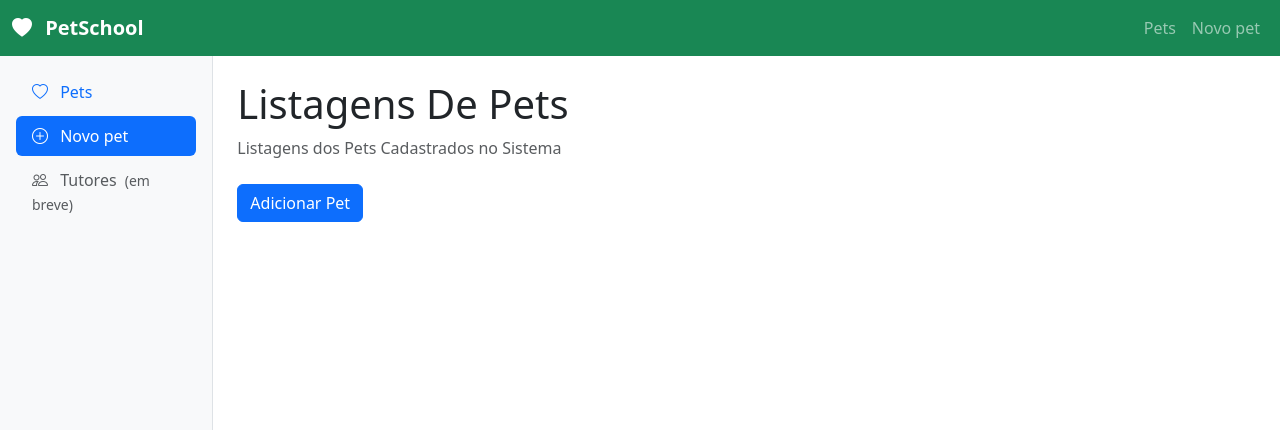
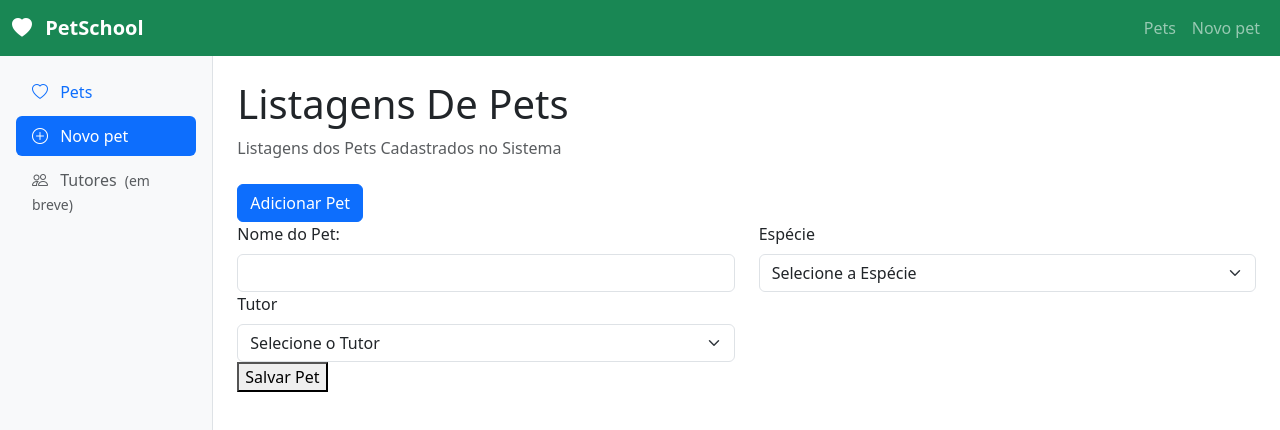
Before and after one commit to kellermannclara/hotel-bom-pra-cachorro, a Vue app: page /pets/novo in a window 1280 px wide. Shown: the top 430 px of the page. Built offline with nearby package versions, Linux system fonts and the light colour scheme; data requests are answered from the project's data file.

Commit message:
aco que to entendie

```diff
--- a/db.json
+++ b/db.json
@@ -1,11 +1,35 @@
-
 {
   "tutores": [
-    { "id": "1", "nome": "Ana", "telefone": "47999990000" },
-    { "id": "2", "nome": "Carlos", "telefone": "47988880000" }
+    {
+      "id": "1",
+      "nome": "Ana",
+      "telefone": "47999990000"
+    },
+    {
+      "id": "2",
+      "nome": "Carlos",
+      "telefone": "47988880000"
+    }
   ],
   "pets": [
-    { "id": "1", "nome": "Safira", "especie": "Cachorro", "tutorId": "1" },
-    { "id": "2", "nome": "Nino", "especie": "Gato", "tutorId": "1" }
-  ]
+    {
+      "id": "1",
+      "nome": "Safira",
+      "especie": "Cachorro",
+      "tutorId": "1"
+    },
+    {
+      "id": "2",
+      "nome": "Nino",
+      "especie": "Gato",
+      "tutorId": "1"
+    },
+    {
+      "nome": "aaaaaaaaaaaaaaaaaaaa",
+      "especie": "",
+      "tutorId": "",
+      "id": "oW-tjp16d9I"
+    }
+  ],
+  "$schema": "./node_modules/json-server/schema.json"
 }
--- a/src/router/index.js
+++ b/src/router/index.js
@@ -3,6 +3,11 @@ import { createRouter, createWebHistory } from 'vue-router';
 const router = createRouter({
   history: createWebHistory(import.meta.env.BASE_URL),
   routes: [
+    {
+      path: '/',
+      redirect: '/pets',
+    },
+
     {
       path: '/pets',
       name: 'pets',
--- a/src/views/AddPetView.vue
+++ b/src/views/AddPetView.vue
@@ -1,4 +1,44 @@
 <script setup>
+import { onMounted, ref } from 'vue';
+import { RouterLink, useRouter } from 'vue-router';
+
+//chamando meu rounter
+const router = useRouter()
+//chamando minha api
+const API_URL = 'http://localhost:3000'
+//tutores que vao ser cadrastados
+const tutores = ref([])
+//pbjeto pra salvar novo pet //// nome, especie e tutorId <= tem que ser os niomes iguais o que ta no banco de dados
+const novoPet = ref({
+    nome:'',
+    especie:'',
+    tutorId:'',
+})
+//buscar todos os tutores salvos na aplicação
+async function carregarTutores() {
+    const resposta = await fetch(`${API_URL}/tutores`)
+
+    //convertendo dados da api de JSON para js
+    tutores.value = await resposta.json()
+    console.table(tutores.value)
+}
+
+//salvar um novo pet no sistema
+async function salvarPet() {
+    await fetch(`${API_URL}/pets`, {
+        method: 'POST',
+        headers: {
+            'Content-Type': 'application/json',
+        },
+        body: JSON.stringify(novoPet.value)
+        //JSON.stringify para converter de js pra json
+    })
+
+    //redireciona para listagem de pets
+    router.push('/pets')
+}
+
+onMounted(carregarTutores)
 </script>
 
 
@@ -17,4 +57,47 @@
         Adicionar Pet
     </RouterLink>
 
+    <form class="row"
+    @submit.prevent="salvarPet">
+
+    <!-- nome do pet -->
+    <div class="col-md-6">
+        <label for="" class="form-label">
+            Nome do Pet:
+        </label>
+        <input class="form-control" type="text" id="nome" v-model="novoPet.nome" required/>
+    </div>
+
+    <!-- especie do troço -->
+    <div class="col-md-6">
+        <label class="form-label" for="especie">
+            Espécie
+        </label>
+        <select name="especie" id="especie" class="form-select" required v-model="novoPet.especie">
+            <option value="" disabled >Selecione a Espécie</option>
+            <option value="Cachorro">Cachorro</option>
+            <option value="Gato">Gato</option>
+            <option value="Tartaruga">Tartaruga</option>
+            <option value="Coelho">Coelho</option>
+        </select>
+    </div>
+
+    <div class="col-md-6">
+        <label for="tutor" class="form-label">Tutor</label>
+        <select name="tutor" id="tutor" class="form-select" v-model="novoPet.tutorId">
+            <option value="" disabled >Selecione o Tutor</option>
+            <option v-for="tutor in tutores" :key="tutor.id">
+                {{ tutor.nome }}
+            </option>
+        </select>
+    </div>
+
+    <div class="col-12 d-flex gap-2">
+        <button class="button btn-success" type="submit">
+            Salvar Pet
+        </button>
+    </div>
+
+    </form>
+
 </template>
--- a/src/views/PetsView.vue
+++ b/src/views/PetsView.vue
@@ -1,39 +1,38 @@
 <script setup>
 import { onMounted, ref } from 'vue';
-import { RouterLink } from 'vue-router';
+// import { RouterLink } from 'vue-router';
 
 const pets = ref([]);
-const tutores = ref([])
-const API_URL = 'http:/localhost:3000'
+const tutores = ref([]);
+const API_URL = 'http://localhost:3000';
 
 //chamar minha api para listar todos os pets e tutores
 async function carregarDados() {
-    const respostaPets = await fetch(`${API_URL}/pets`)
-    pets.value = await respostaPets.json()
+    console.log('PETS');
+  const respostaPets = await fetch(`${API_URL}/pets`);
+  pets.value = await respostaPets.json();
 
-    const respostasTutores = await fetch(`${API_URL}/tutores`)
-    tutores.value = await respostasTutores.json()
+  const respostasTutores = await fetch(`${API_URL}/tutores`);
+  tutores.value = await respostasTutores.json();
 
-    console.log('PETS -', pets.value)
-    console.log('TUTORES -', tutores.value)
+  console.table(pets.value);
+  console.table(tutores.value);
 }
 
 function nomeDoTutor(tutorId) {
-    for(const tutor of tutores.value) {
-        if(tutor.id === tutorId) {
+  for (const tutor of tutores.value) {
+    if (tutor.id === tutorId) {
       return tutor.nome;
     }
   }
 
-    return 'Oops, Tutor não encontrado'
+  return 'Oops, Tutor não encontrado';
 }
-onMounted(carregarDados)
+onMounted(carregarDados);
 
 </script>
 
-
 <template>
-    <div></div>
   <header class="mb-4">
     <h1 class="text-2xl font-bold">Listagem de Pets</h1>
     <p class="text-body-secondary mb-0">
@@ -43,13 +42,18 @@ onMounted(carregarDados)
 
   <table class="table table-striped table-hover">
     <thead>
+      <tr>
         <th>id</th>
         <th>Nome</th>
         <th>Espécie</th>
         <th>Tutor</th>
+      </tr>
     </thead>
     <tbody>
-            <tr v-for="pet in pets" :key="pet.id">
+      <tr
+        v-for="pet in pets"
+        :key="pet.id"
+      >
         <td>{{ pet.id }}</td>
         <td>{{ pet.nome }}</td>
         <td>{{ pet.especie }}</td>
@@ -57,5 +61,4 @@ onMounted(carregarDados)
       </tr>
     </tbody>
   </table>
-
 </template>
```
Lines whose indentation alone changed are shown as unchanged.
